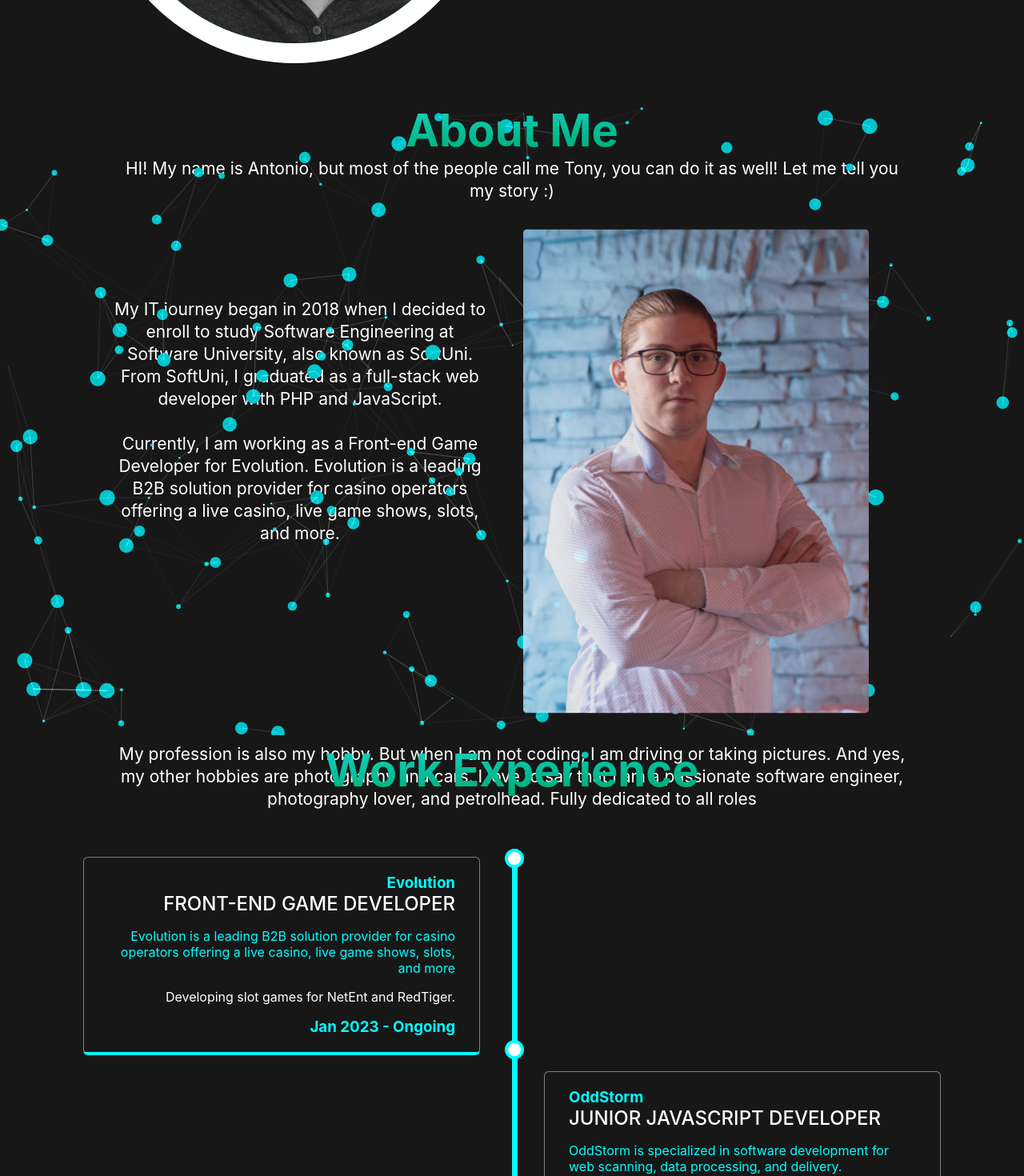
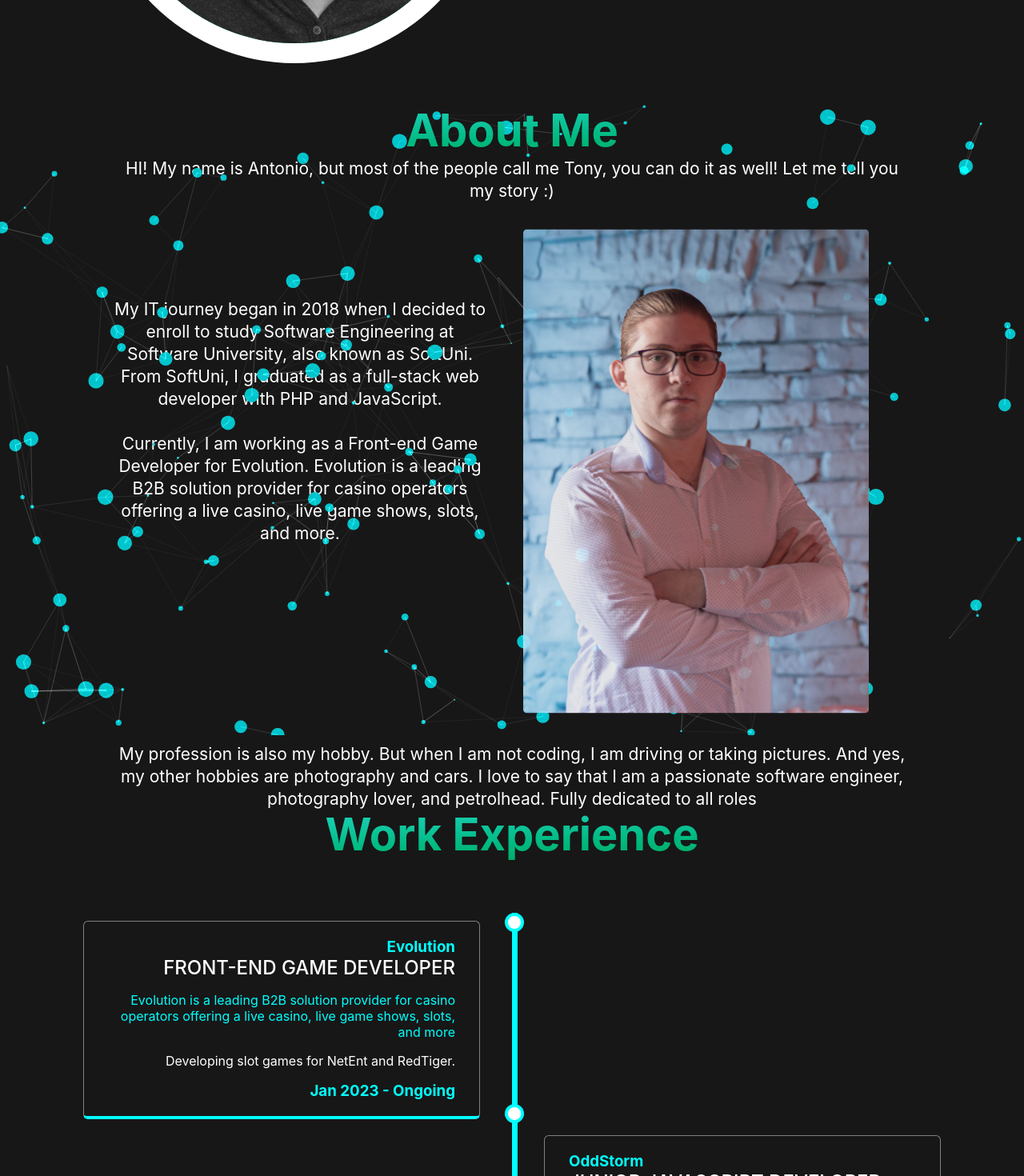
Before and after one commit to tonyhristov/tonyhristov-portfolio, a React (Create React App) app: page / in a window 1280 px wide. Shown: the part 680-2150 px from the top of the page at 80% size. Built offline with nearby package versions, Linux system fonts and the light colour scheme.

Commit message:
fix: page layout

```diff
--- a/src/components/educationContent/index.js
+++ b/src/components/educationContent/index.js
@@ -22,7 +22,7 @@ const Container = styled.div`
     width: 50%;
     left: ${(props) => (props.isLeft ? '0' : '50%')};
 
-    @media screen and (max-width: 600px) {
+    @media screen and (max-width: 900px) {
         padding-left: 40px;
         padding-right: 0px;
         width: auto;
--- a/src/components/navbar/index.js
+++ b/src/components/navbar/index.js
@@ -60,7 +60,6 @@ const GlobalStyle = createGlobalStyle`
 const Nav = styled.nav`
     padding: 10px 20px;
     display: flex;
-    /* justify-content: space-between; */
     justify-content: space-evenly;
     align-items: center;
     gap: 40px;
--- a/src/components/workContent/index.js
+++ b/src/components/workContent/index.js
@@ -23,7 +23,7 @@ const Container = styled.div`
     width: 50%;
     left: ${(props) => (props.isLeft ? '0' : '50%')};
 
-    @media screen and (max-width: 600px) {
+    @media screen and (max-width: 900px) {
         padding-left: 40px;
         padding-right: 0px;
         width: auto;
--- a/src/pages/page-layout/index.js
+++ b/src/pages/page-layout/index.js
@@ -7,17 +7,19 @@ import Education from '../education';
 import WorkExperience from '../work-experience';
 import ScrollButton from '../../components/scrollButton';
 
+//100vh
+
 const PageLayout = (props) => {
     return (
         <div>
             <Navbar />
             <ScrollButton />
-            <Container>
+            <HomeContainer id={'home'}>
                 <Home />
-            </Container>
-            <Container id={'about'}>
+            </HomeContainer>
+            <AboutContainer id={'about'}>
                 <About />
-            </Container>
+            </AboutContainer>
             <Container id={'work-experience'}>
                 <WorkExperience />
             </Container>
@@ -28,7 +30,7 @@ const PageLayout = (props) => {
     );
 };
 
-const Container = styled.div`
+const HomeContainer = styled.div`
     width: 100%;
     height: calc(100vh);
 
@@ -38,4 +40,23 @@ const Container = styled.div`
     }
 `;
 
+const AboutContainer = styled.div`
+    width: 100%;
+    height: calc(100vh + 10vh);
+
+    @media screen and (max-width: 900px) {
+        margin-top: 40%;
+        height: auto;
+    }
+`;
+
+const Container = styled.div`
+    width: 100%;
+
+    @media screen and (max-width: 900px) {
+        margin-top: 40%;
+        height: auto;
+    }
+`;
+
 export default PageLayout;
```
